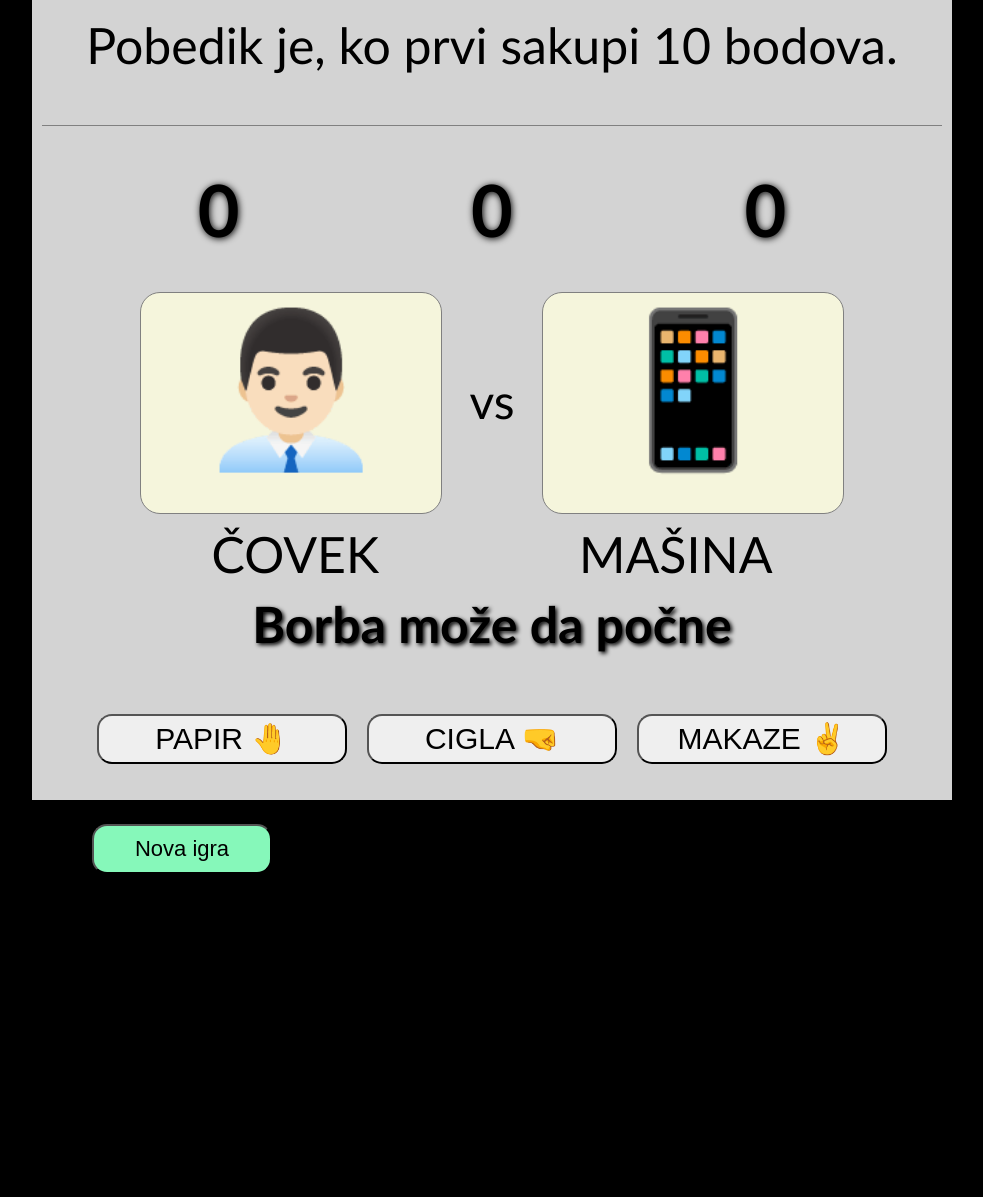
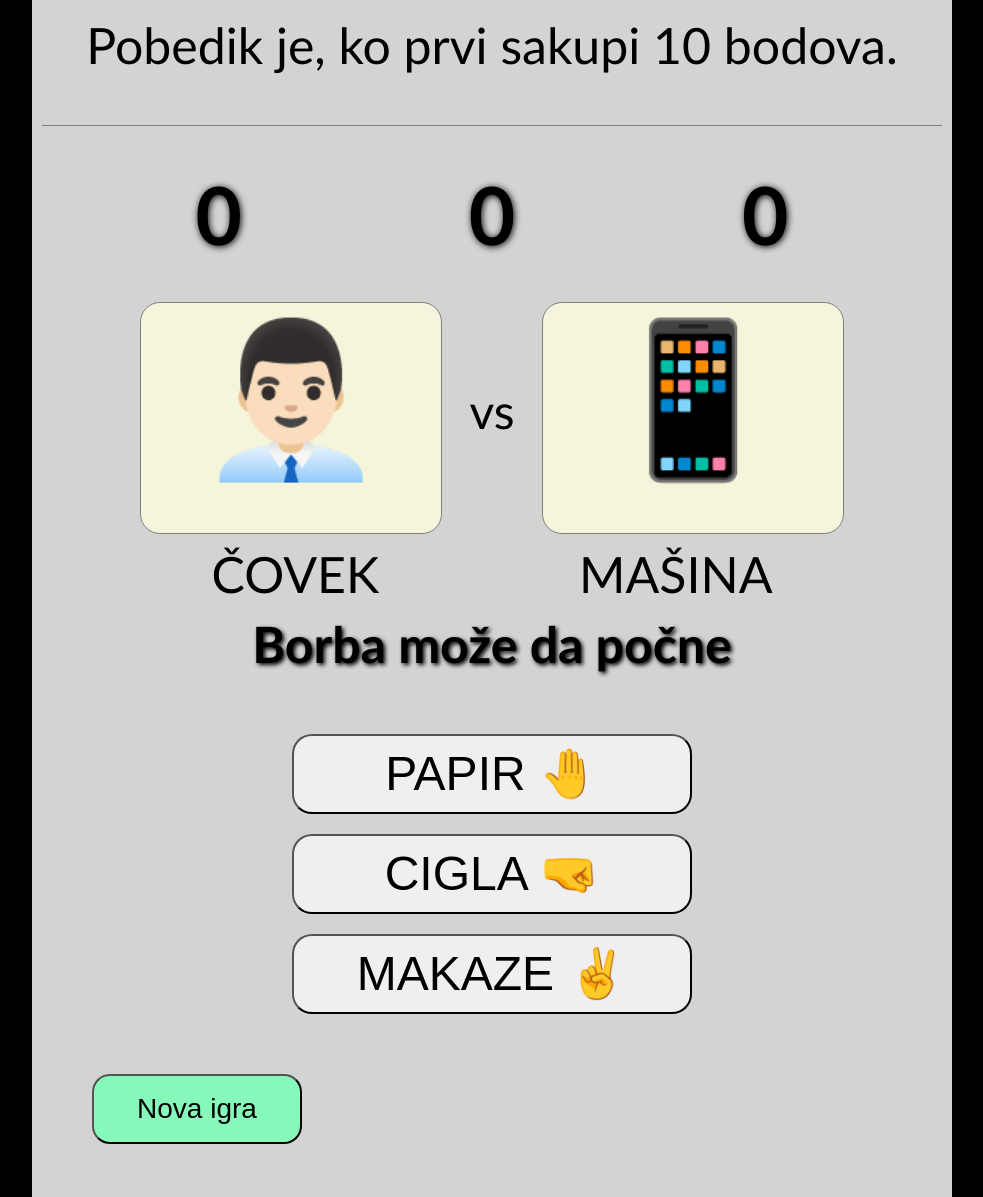
Before and after one commit to portal222/PapCigMak, a plain HTML site: page index.html in a window 1280 px wide. Shown: the part 200-1397 px from the top of the page, without its empty margins (148-1131 px from the left). Before the commit the page ends 1144 px from the top, so only its background shows below. Drawn offline with Linux system fonts and the light colour scheme.

Commit message:
prilagodjavanje mobilnom

```diff
--- a/stilPapKamMak.css
+++ b/stilPapKamMak.css
@@ -15,14 +15,14 @@ background-color: rgb(0, 0, 0);
     background-color: lightgray;
     margin: auto;
     width: 920px;
-    height: 1000px;
+    height: 1450px;
     font-size: 50px;
     font-family: 'Trebuchet MS', 'Lucida Sans Unicode', 'Lucida Grande', 'Lucida Sans', Arial, sans-serif;
 }
 #brojevi {
     padding: 40px;
     display: flex;
-    font-size: 72px;
+    font-size: 80px;
     width: 820px;
     font-weight: bold;
     text-shadow: 1px 1px 7px black;
@@ -49,7 +49,7 @@ background-color: rgb(0, 0, 0);
     border-radius: 20px;
     border: 1px solid gray;
     width: 300px;
-    height: 220px;
+    height: 230px;
     font-size: 150px;
 }
 #prviRed #razmak {
@@ -67,16 +67,16 @@ background-color: rgb(0, 0, 0);
 }
 #dugmad {
     display: flex;
-    /* flex-direction: column; */
+    flex-direction: column;
 
 }
 #papir,
 #kamen,
 #makaze {
-    width: 250px;
-    height: 50px;
-    border-radius: 15px;
-    font-size: 30px;
+    width: 400px;
+    height: 80px;
+    border-radius: 20px;
+    font-size: 48px;
     margin: 10px;
     cursor: pointer;
 }
@@ -94,10 +94,10 @@ background-color: rgb(0, 0, 0);
     justify-items: flex-start;
 }
 #nova {
-    width: 180px;
-    height: 50px;
-    border-radius: 15px;
-    font-size: 22px;
+    width: 210px;
+    height: 70px;
+    border-radius: 18px;
+    font-size: 28px;
 
     background-color: rgb(134, 248, 186);
     cursor: pointer;
```
